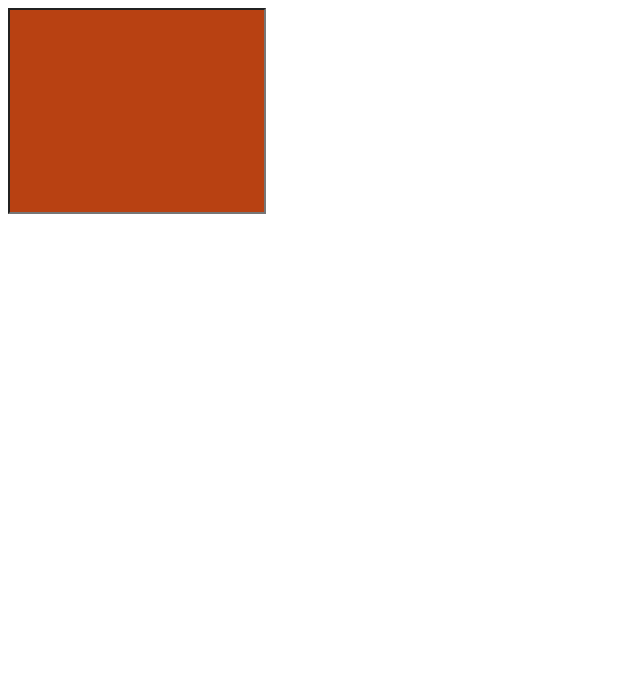
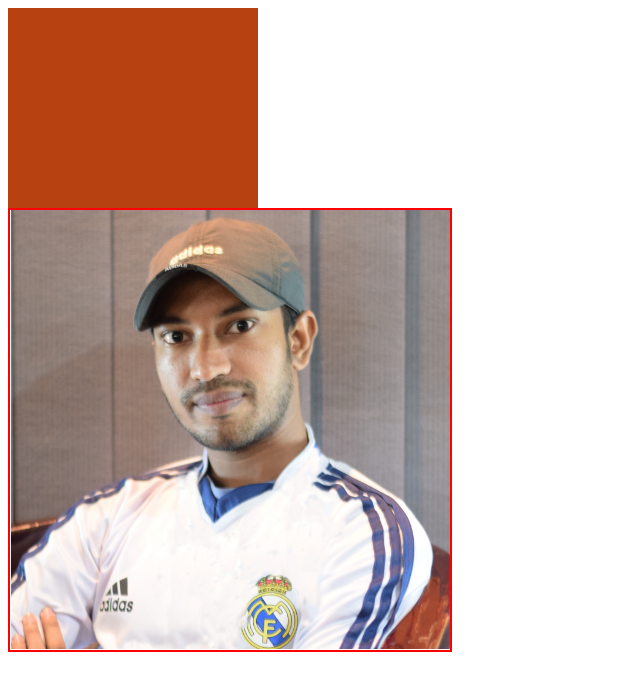
Before and after one commit to jibon969/JavaScript-DOM, a plain HTML site: page 02-SetAttribute/index.html in a window 1280 px wide. Shown: the whole page, without its empty margins (0-640 px from the left). Drawn offline with Linux system fonts and the light colour scheme; files whose address does not match are found by name.

```diff
--- a/02-SetAttribute/index.html
+++ b/02-SetAttribute/index.html
@@ -13,6 +13,15 @@
             width: 250px;
             height: 200px;
             background-color: rgb(184, 65, 18);
+            border-radius: 2px solid rgb(56, 63, 160);
+        }
+        #new{
+            border: 2px solid red;
+            width: 440px;
+            height: 440px;
+            background-image: url("/02-SetAttribute//img/jayed\ hossain.png");
+            background-repeat: no-repeat;
+            background-position: top center;
         }
     </style>
 
@@ -22,9 +31,14 @@
     <script type="text/javascript">
         // document.getElementById("myInput").setAttribute("value", "Hello World");
 
-        let myElement = document.createElement("input");
+        let myElement = document.createElement("div");
         myElement.setAttribute('class', 'my-class')
-        document.body.appendChild(myElement)
+        document.body.appendChild(myElement);
+
+        // Example 2
+        const myNew = document.createElement("div");
+        myNew.setAttribute("id", "new");
+        document.body.appendChild(myNew)
     </script>
 
 </body>
```
Also changed, not shown: 03-textContent/index.html (added, +27 -0 lines).
